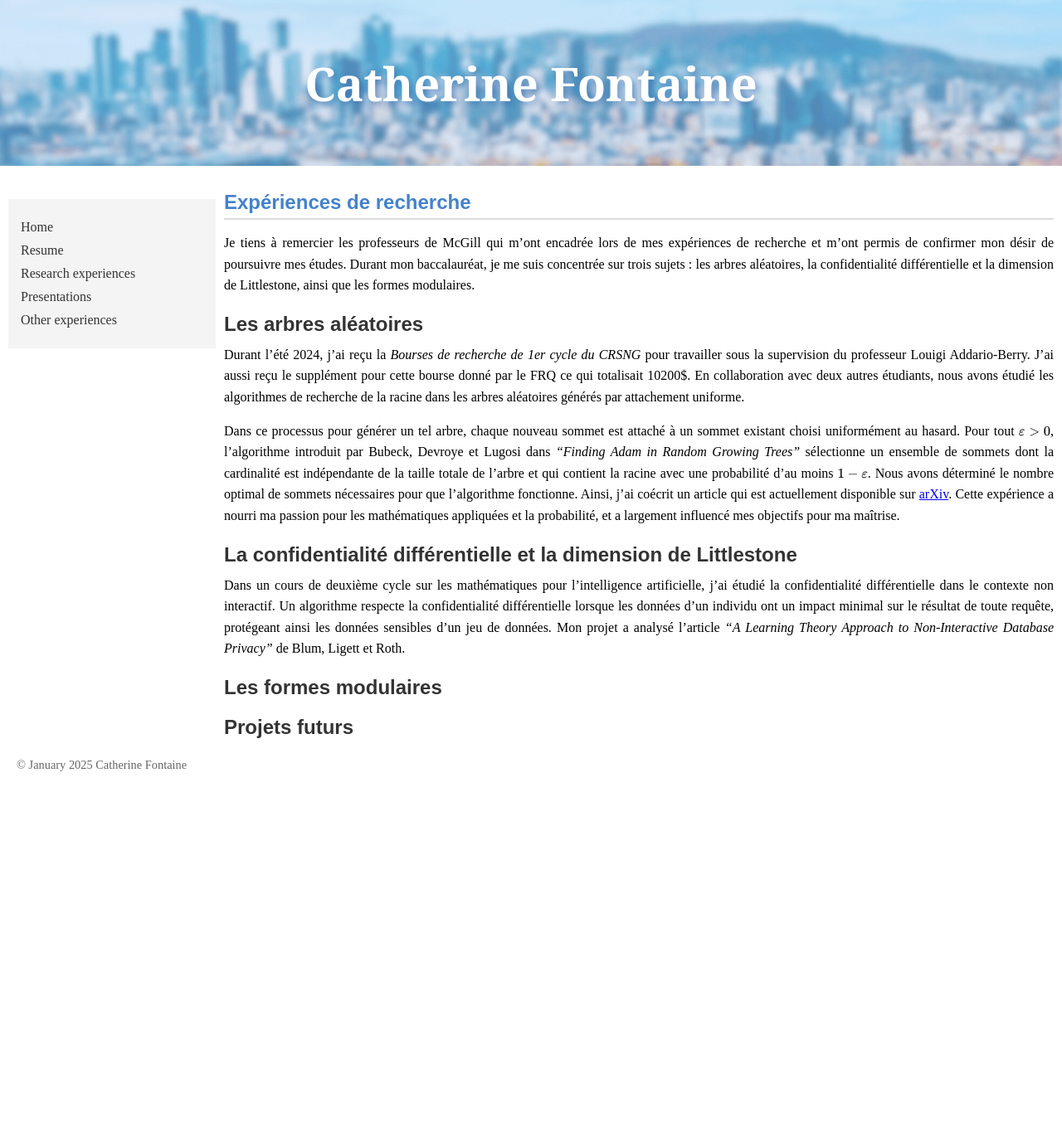
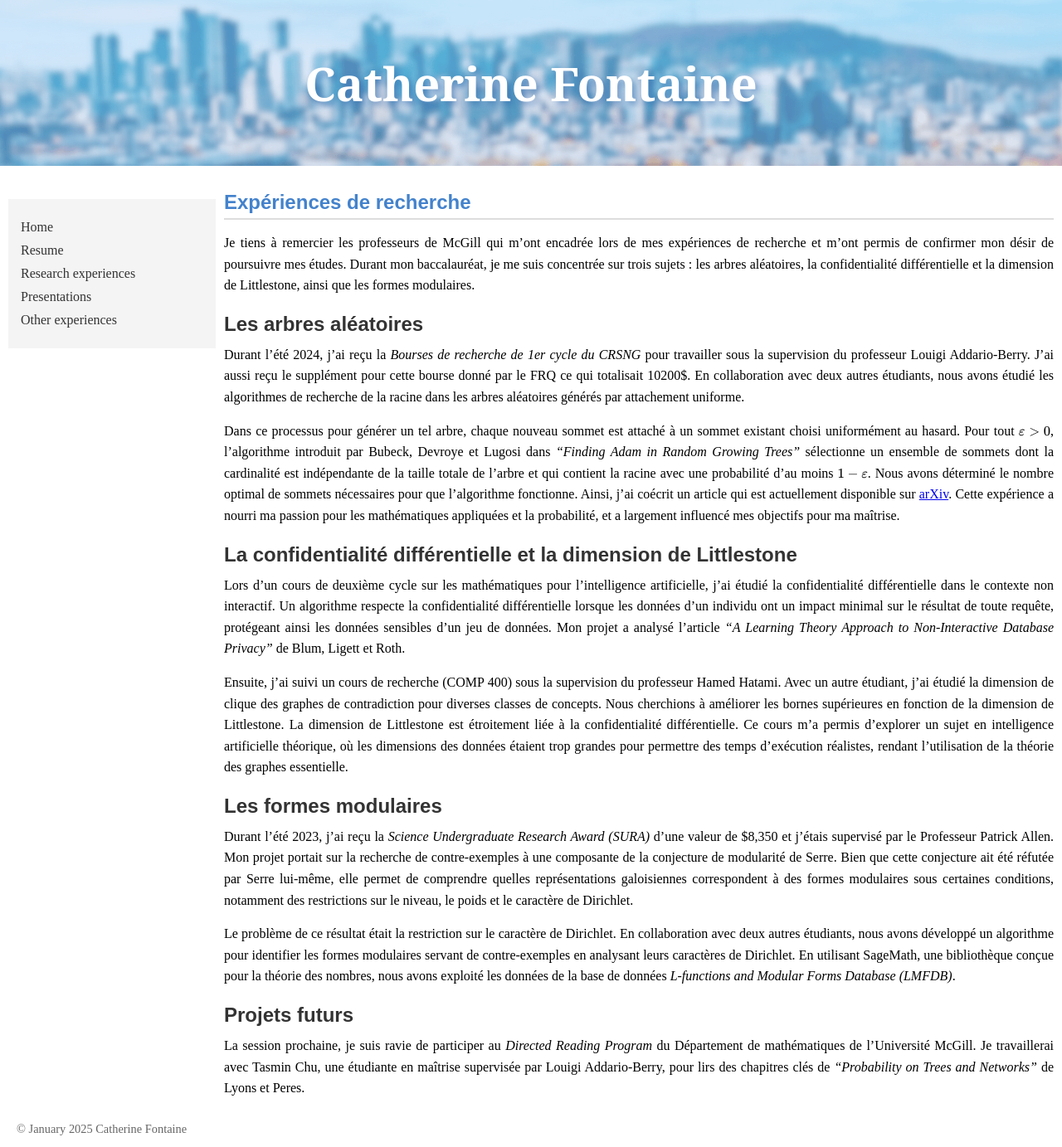
Before and after one commit to CatherineFontaine/CatherineFontaine.github.io, a Jekyll site: the page built from fr/researchexperiences.md, in a window 1280 px wide. Shown: the whole page at 83% size. Built offline with Jekyll 4.4.1, drawn with Linux system fonts in a browser that asks for light colours; before the commit the page ends 944 px from its top, so only the background shows below that.

Commit message:
Update researchexperiences.md

```diff
--- a/fr/researchexperiences.md
+++ b/fr/researchexperiences.md
@@ -14,10 +14,17 @@ Dans ce processus pour générer un tel arbre, chaque nouveau sommet est attach
 
 ### La confidentialité différentielle et la dimension de Littlestone
 
-Dans un cours de deuxième cycle sur les mathématiques pour l'intelligence artificielle, j'ai étudié la confidentialité différentielle dans le contexte non interactif. Un algorithme respecte la confidentialité différentielle lorsque les données d'un individu ont un impact minimal sur le résultat de toute requête, protégeant ainsi les données sensibles d’un jeu de données. Mon projet a analysé l'article *"A Learning Theory Approach to Non-Interactive Database Privacy"* de Blum, Ligett et Roth.
+Lors d'un cours de deuxième cycle sur les mathématiques pour l'intelligence artificielle, j'ai étudié la confidentialité différentielle dans le contexte non interactif. Un algorithme respecte la confidentialité différentielle lorsque les données d'un individu ont un impact minimal sur le résultat de toute requête, protégeant ainsi les données sensibles d’un jeu de données. Mon projet a analysé l'article *"A Learning Theory Approach to Non-Interactive Database Privacy"* de Blum, Ligett et Roth.
 
+Ensuite, j’ai suivi un cours de recherche (COMP 400) sous la supervision du professeur Hamed Hatami. Avec un autre étudiant, j’ai étudié la dimension de clique des graphes de contradiction pour diverses classes de concepts. Nous cherchions à améliorer les bornes supérieures en fonction de la dimension de Littlestone. La dimension de Littlestone est étroitement liée à la confidentialité différentielle. Ce cours m'a permis d'explorer un sujet en intelligence artificielle théorique, où les dimensions des données étaient trop grandes pour permettre des temps d'exécution réalistes, rendant l’utilisation de la théorie des graphes essentielle.
 
 ### Les formes modulaires
 
+Durant l’été 2023, j’ai reçu la *Science Undergraduate Research Award (SURA)* d’une valeur de $8,350 et j’étais supervisé par le Professeur Patrick Allen. Mon projet portait sur la recherche de contre-exemples à une composante de la conjecture de modularité de Serre. Bien que cette conjecture ait été réfutée par Serre lui-même, elle permet de comprendre quelles représentations galoisiennes correspondent à des formes modulaires sous certaines conditions, notamment des restrictions sur le niveau, le poids et le caractère de Dirichlet.
+
+Le problème de ce résultat était la restriction sur le caractère de Dirichlet. En collaboration avec deux autres étudiants, nous avons développé un algorithme pour identifier les formes modulaires servant de contre-exemples en analysant leurs caractères de Dirichlet. En utilisant SageMath, une bibliothèque conçue pour la théorie des nombres, nous avons exploité les données de la base de données *L-functions and Modular Forms Database (LMFDB)*.
+
 
 ### Projets futurs
+
+La session prochaine, je suis ravie de participer au *Directed Reading Program* du Département de mathématiques de l'Université McGill. Je travaillerai avec Tasmin Chu, une étudiante en maîtrise supervisée par Louigi Addario-Berry, pour lirs des chapitres clés de *"Probability on Trees and Networks"* de Lyons et Peres.
```
